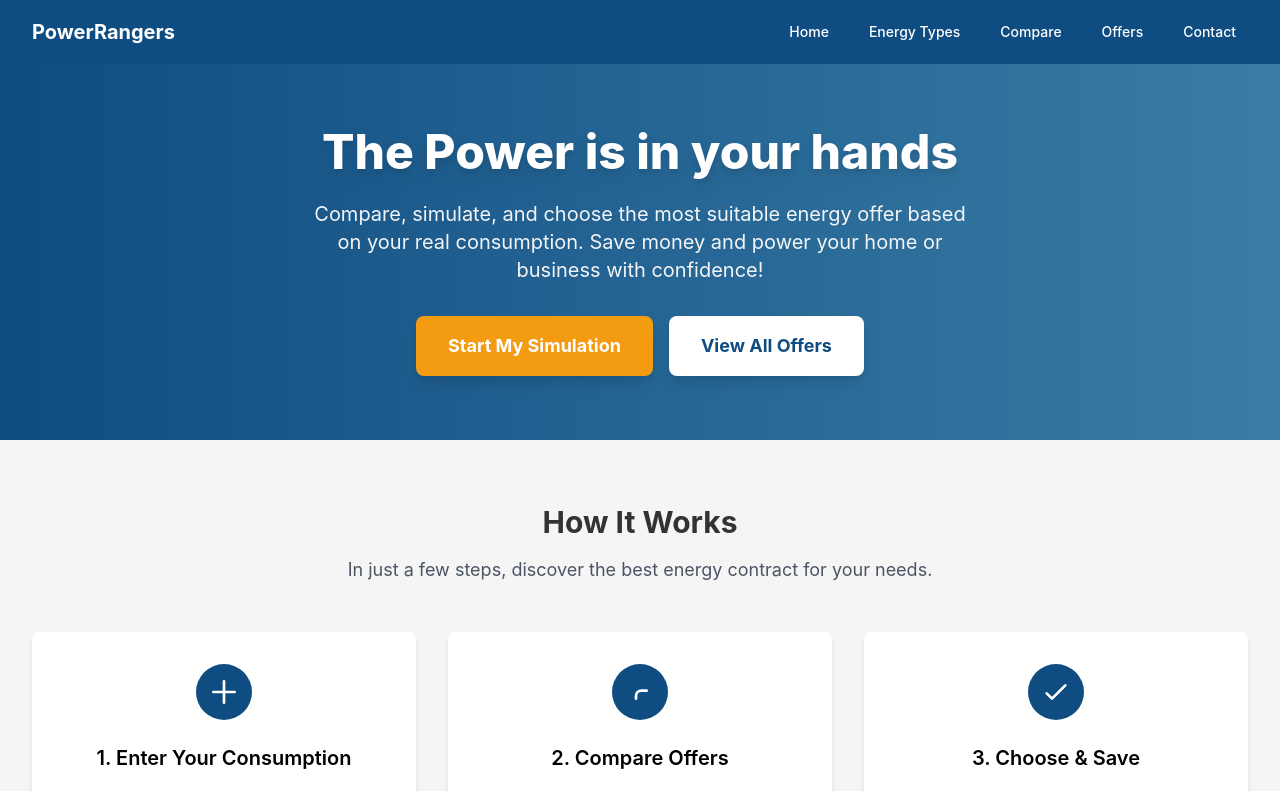
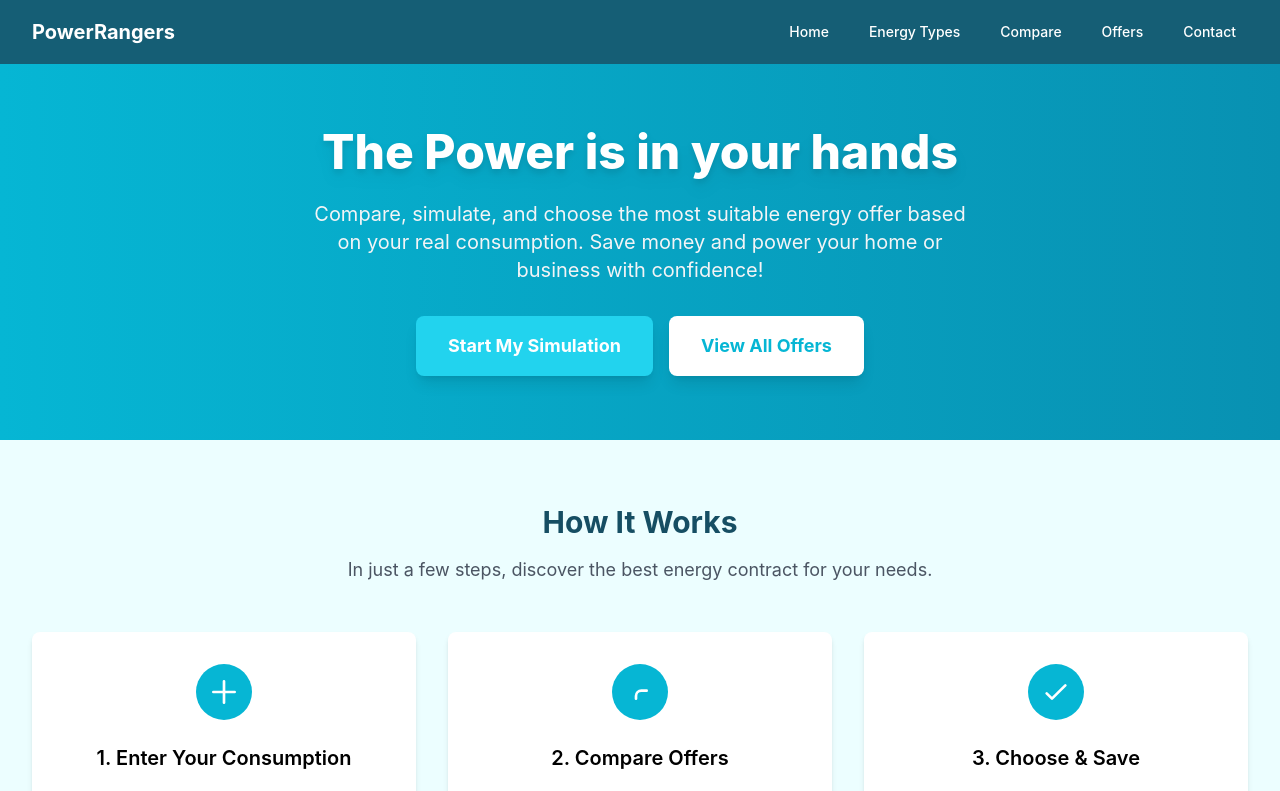
Before and after one commit to engie-codespace/green-power-test-lp-acme8, a React (Create React App) app: page / in a window 1280 px wide. Shown: the top 791 px of the page. Built offline with nearby package versions, Linux system fonts and the light colour scheme.

Commit message:
update colors

```diff
--- a/src/components/Navbar.tsx
+++ b/src/components/Navbar.tsx
@@ -9,7 +9,7 @@ const Navbar: React.FC = () => {
   };
 
   return (
-    <nav className="bg-primary shadow-lg">
+    <nav className="bg-header shadow-lg">
       <div className="max-w-7xl mx-auto px-4 sm:px-6 lg:px-8">
         <div className="flex justify-between h-16">
           <div className="flex items-center">
--- a/tailwind.config.js
+++ b/tailwind.config.js
@@ -6,11 +6,12 @@ module.exports = {
   theme: {
     extend: {
       colors: {
-        primary: "#0F4C81",
-        secondary: "#3A7CA5",
-        accent: "#F39C12",
-        light: "#F5F5F5",
-        dark: "#333333",
+        primary: "#06b6d4", // cyan-500
+        secondary: "#0891b2", // cyan-600
+        accent: "#22d3ee", // cyan-400
+        light: "#ecfeff", // cyan-50
+        dark: "#164e63", // cyan-900
+        header: "#155e75", // cyan-800 for header
       },
     },
   },
```
